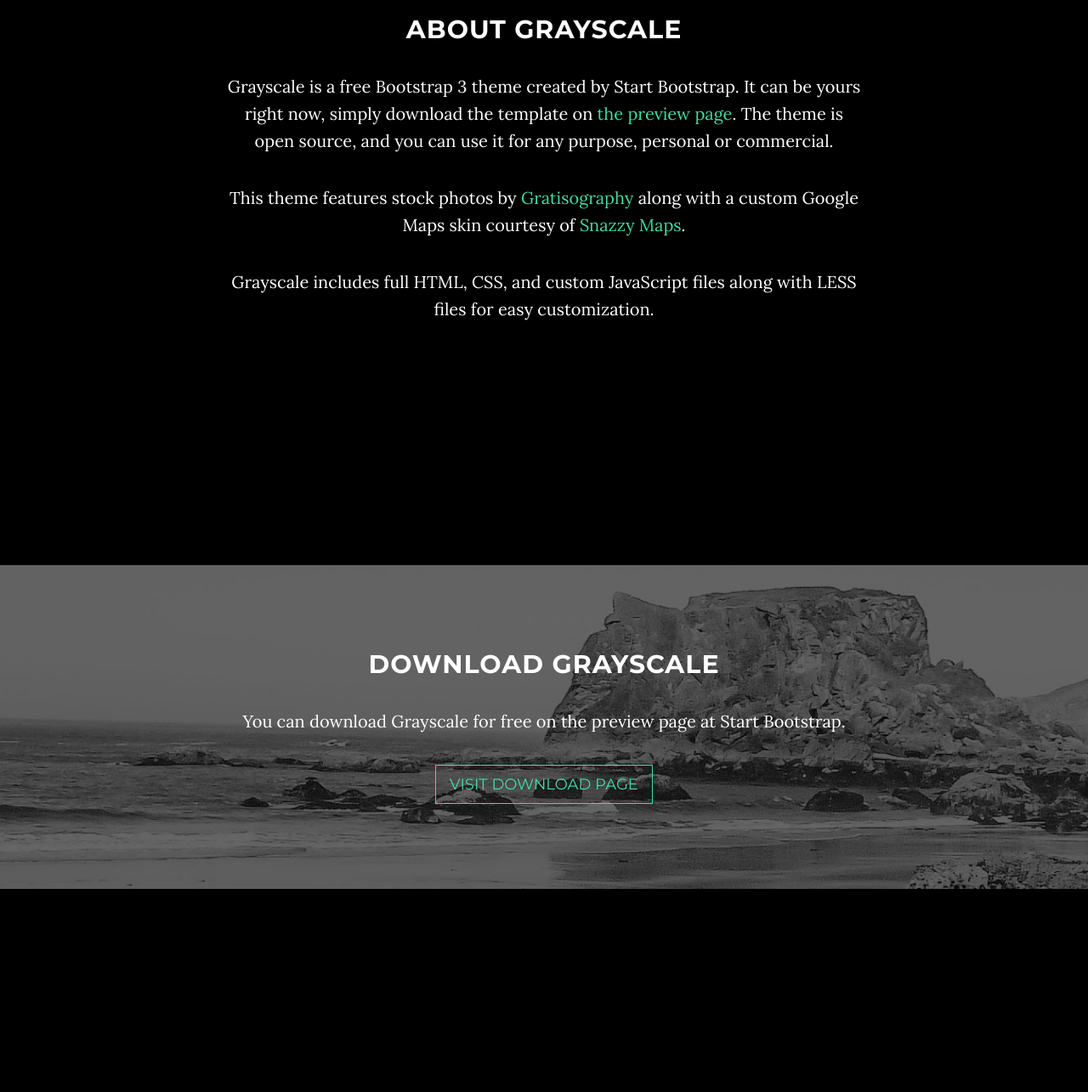
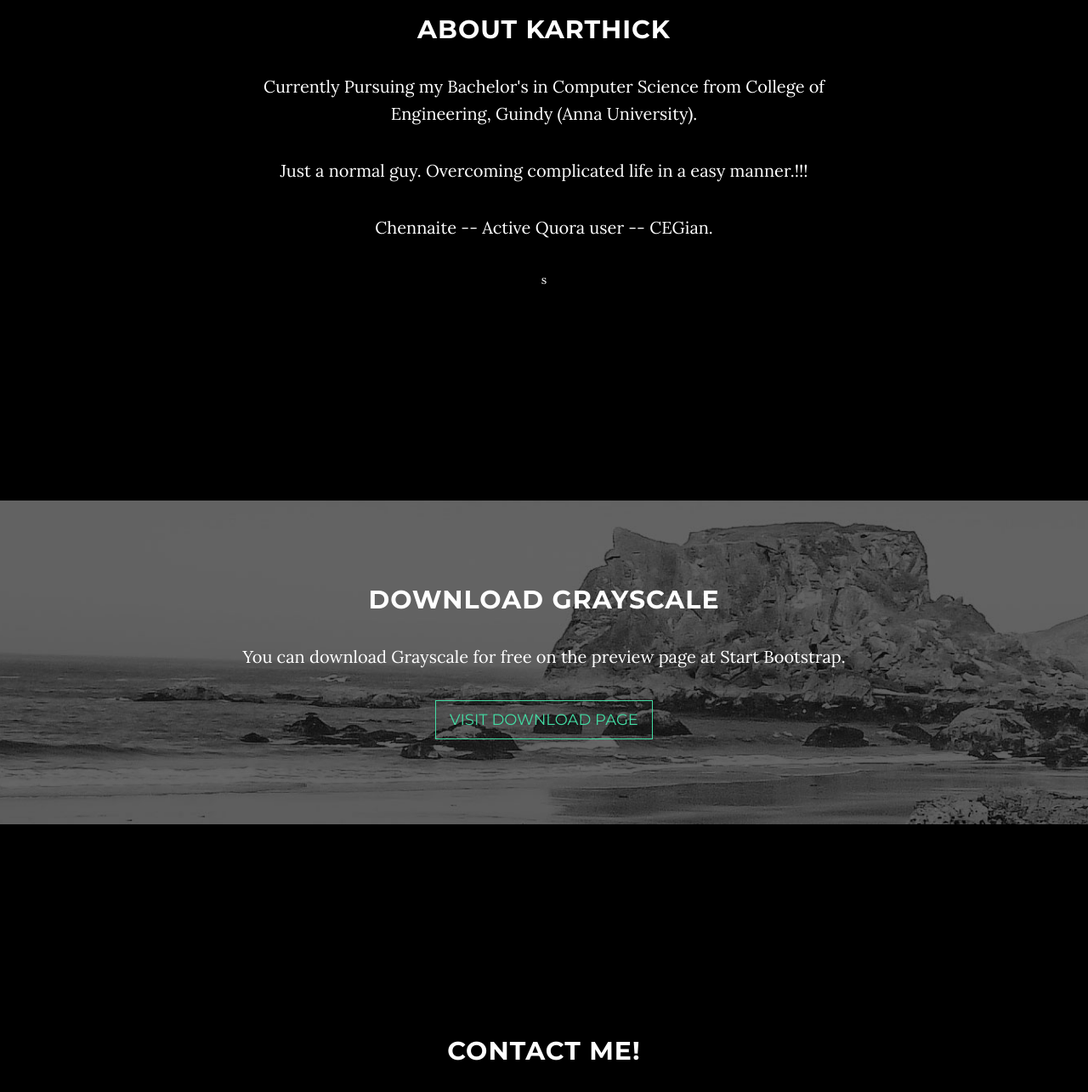
Before and after one commit to karthick03/karthick03.github.io, a plain HTML site: page index.html in a window 1280 px wide. Shown: the part 1032-2317 px from the top of the page at 85% size. Drawn offline with Linux system fonts and the light colour scheme; some packages are replaced by stand-ins of ours.

Commit message:
Second commit

```diff
--- a/index.html
+++ b/index.html
@@ -74,7 +74,7 @@
                 <div class="row">
                     <div class="col-md-8 col-md-offset-2">
                         <h1 class="brand-heading">Karthick R</h1>
-                        <p class="intro-text">--- Programmer --- Web Developer --- <br>For those who dont know me kindly look at <a href="https://drive.google.com/file/d/0B7pwfDWVTS86WHNHRWVXVFVZV0k/view?usp=sharing">My Resume</a></p>
+                        <p class="intro-text">--- Programmer --- Web Developer --- <br>For those who don't know me kindly have a look at <a href="https://drive.google.com/file/d/0B7pwfDWVTS86WHNHRWVXVFVZV0k/view?usp=sharing">My Resume</a></p>
                         <a href="#about" class="btn btn-circle page-scroll">
                             <i class="fa fa-angle-double-down animated"></i>
                         </a>
@@ -88,10 +88,10 @@
     <section id="about" class="container content-section text-center">
         <div class="row">
             <div class="col-lg-8 col-lg-offset-2">
-                <h2>About Grayscale</h2>
-                <p>Grayscale is a free Bootstrap 3 theme created by Start Bootstrap. It can be yours right now, simply download the template on <a href="http://startbootstrap.com/template-overviews/grayscale/">the preview page</a>. The theme is open source, and you can use it for any purpose, personal or commercial.</p>
-                <p>This theme features stock photos by <a href="http://gratisography.com/">Gratisography</a> along with a custom Google Maps skin courtesy of <a href="http://snazzymaps.com/">Snazzy Maps</a>.</p>
-                <p>Grayscale includes full HTML, CSS, and custom JavaScript files along with LESS files for easy customization.</p>
+                <h2>About Karthick</h2>
+                <p>Currently Pursuing my Bachelor's in Computer Science from College of Engineering, Guindy (Anna University).</p>
+                <p>Just a normal guy. Overcoming complicated life in a easy manner.!!!</p>
+                <p>Chennaite -- Active Quora user -- CEGian.</p>s
             </div>
         </div>
     </section>
@@ -113,6 +113,8 @@
     <section id="contact" class="container content-section text-center">
         <div class="row">
             <div class="col-lg-8 col-lg-offset-2">
+                <h2>Contact Me!</h2>
+                <p>Feel free to contact me to provide some feedback on my website, or to just say hello!</p>
                 <ul class="list-inline banner-social-buttons">
                     <li>
                         <a href="https://twitter.com/karthick31996" class="btn btn-default btn-lg"><i class="fa fa-twitter fa-fw"></i> <span class="network-name">Twitter</span></a>
```
